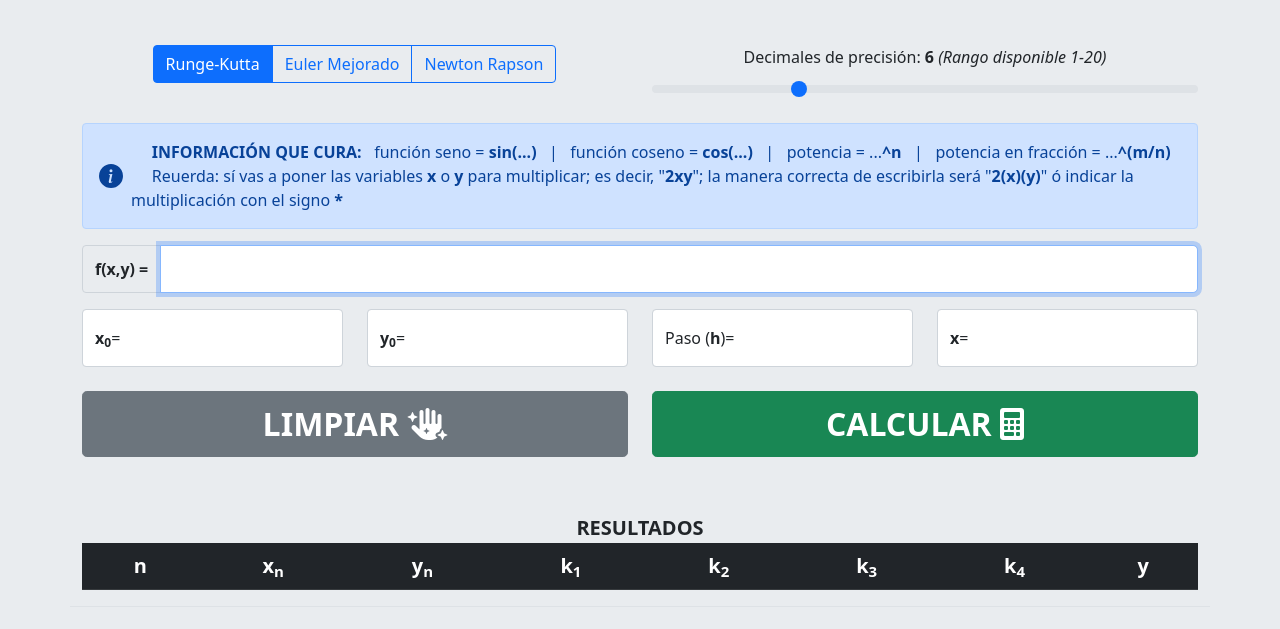
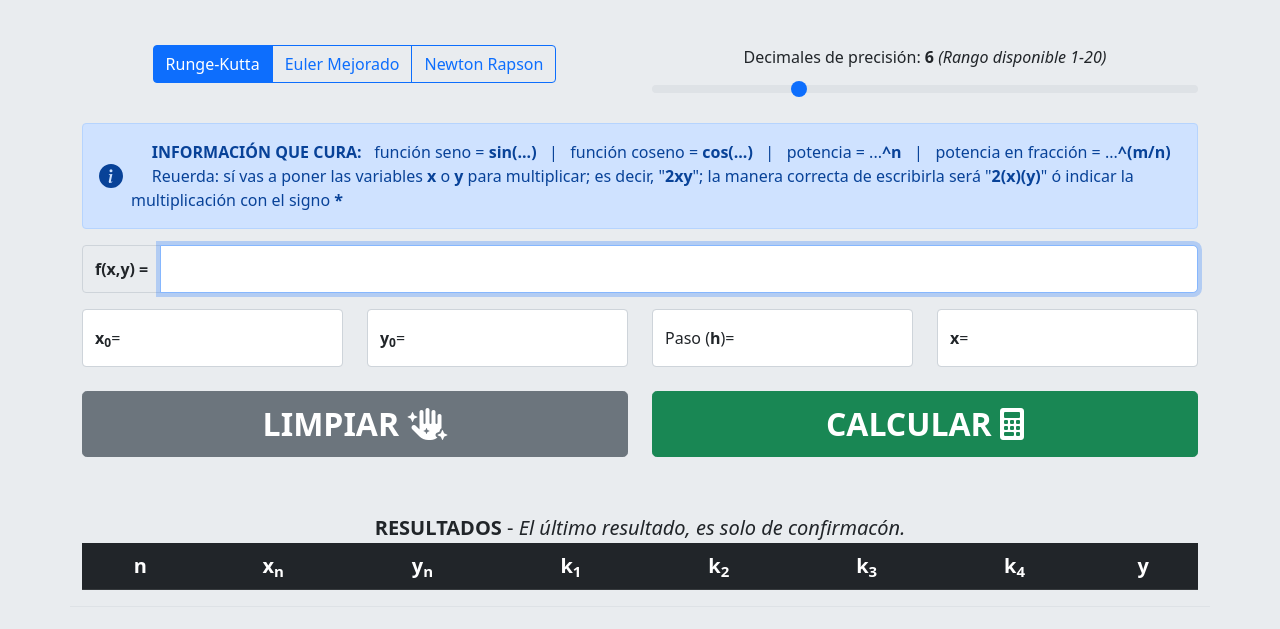
Before and after one commit to GitNes26/MetodosNumericos, a plain HTML site: page index.html in a window 1280 px wide. Shown: the part 83-712 px from the top of the page. Drawn offline with nearby package versions, Linux system fonts and the light colour scheme; some packages are replaced by stand-ins of ours; a script that the page names is missing.

Commit message:
leyenda de tabla

```diff
--- a/index.html
+++ b/index.html
@@ -135,7 +135,7 @@
       <!-- TABLAS DE RESULTADOS -->
       <div class="row my-5">
         <div class="col border-bottom lead rounded-lg">
-          <span class="fw-bold">RESULTADOS</span> <!-- <span class="fw-bold" id="resultado">0</span> -->
+          <span class="fw-bold">RESULTADOS</span> - <span class="fst-italic" id="resultado">El último resultado, es solo de confirmacón.</span>
 
           <!-- TABLA RUNGE-KUTTA -->
           <div class="table-responsive">
```
